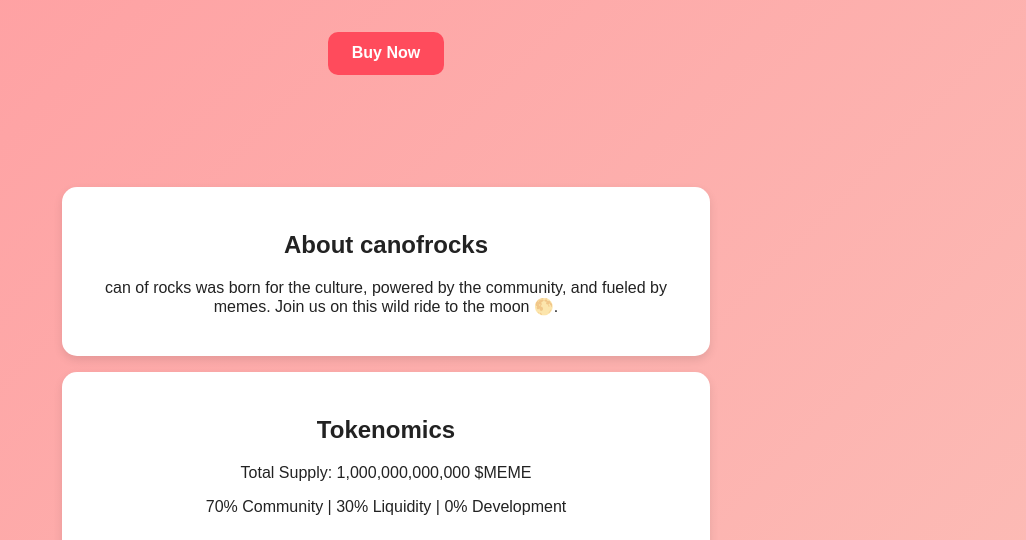
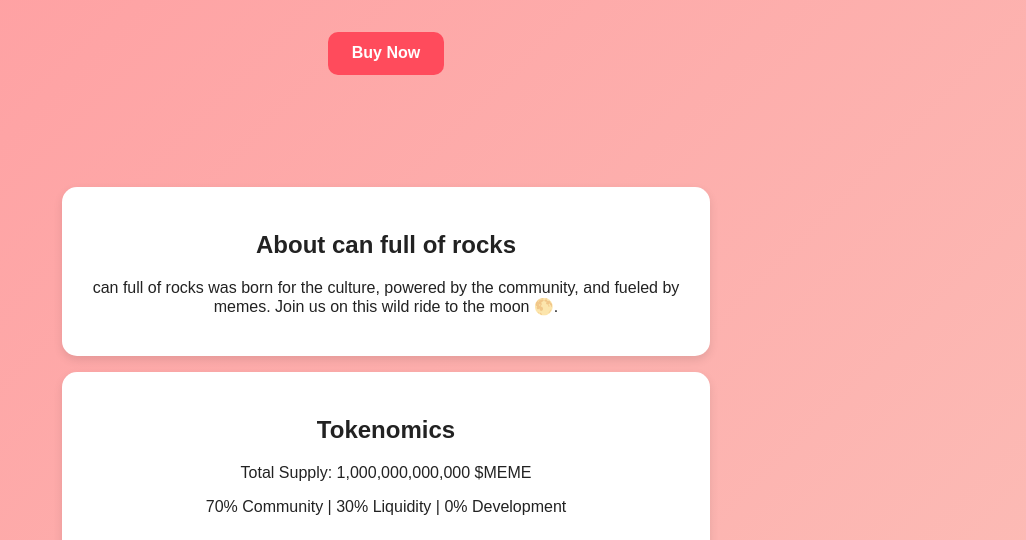
Before and after one commit to musicsail538/chartrocks, a plain HTML site: page index.html in a window 1280 px wide. Shown: the part 254-794 px from the top of the page, without its empty margins (254-1280 px from the left). Drawn offline with Linux system fonts and the light colour scheme.

Commit message:
Update index.html

```diff
--- a/index.html
+++ b/index.html
@@ -67,8 +67,8 @@
 
   <section>
     <div class="card">
-      <h2>About canofrocks</h2>
-      <p>can of rocks was born for the culture, powered by the community, and fueled by memes. Join us on this wild ride to the moon 🌕.</p>
+      <h2>About can full of rocks</h2>
+      <p>can full of rocks was born for the culture, powered by the community, and fueled by memes. Join us on this wild ride to the moon 🌕.</p>
     </div>
 
     <div class="card">
```
